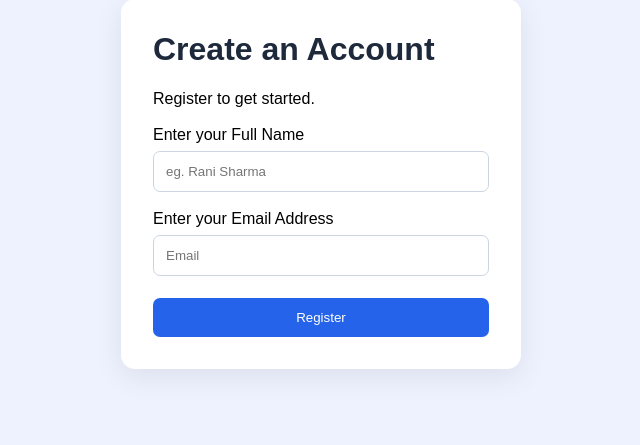
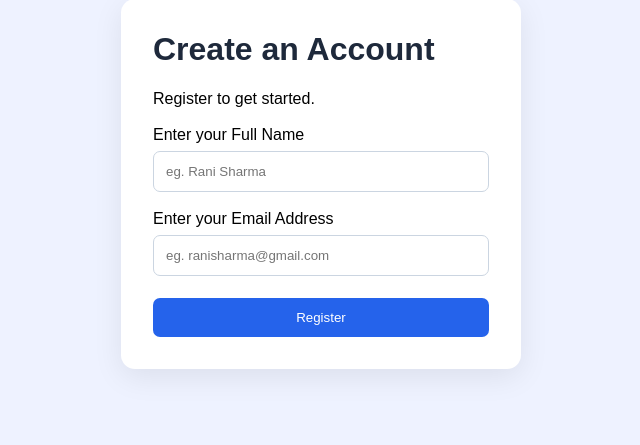
Before and after one commit to patilsrushti2011/registration-cicd, a Flask app: page / in a window 1280 px wide. Shown: the part 216-661 px from the top of the page, without its empty margins (319-959 px from the left). Run offline with Flask 3, Linux system fonts and the light colour scheme.

Commit message:
Change index.html

```diff
--- a/templates/register.html
+++ b/templates/register.html
@@ -19,7 +19,7 @@
                    autocomplete="name" required>
 
             <label for="email">Enter your Email Address</label>
-            <input id="email" name="email" placeholder="Email" type="eg. ranisharma@gmail.com"
+            <input id="email" name="email" placeholder="eg. ranisharma@gmail.com" type="text"
                    autocomplete="email" required>
 
             <button type="submit">Register</button>
```
